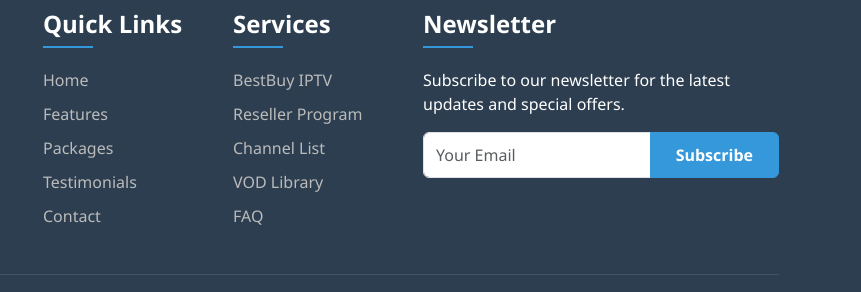
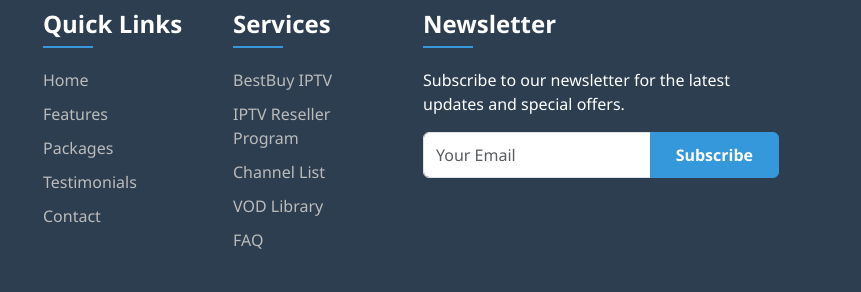
Before and after one commit to bestbuyiptvtv/bestbuyiptvtv.github.com, a plain HTML site: page index.html in a window 1280 px wide. Shown: the part 4235-4527 px from the top of the page, 419-1280 px from the left. Drawn offline with nearby package versions, Linux system fonts and the light colour scheme.

Commit message:
Update index.html

```diff
--- a/index.html
+++ b/index.html
@@ -699,7 +699,7 @@
                         <h4>Services</h4>
                         <ul>
                             <li><a href="https://best-buy-iptv.store/">BestBuy IPTV</a></li>
-                            <li><a href="https://best-buy-iptv.store/best-iptv-reseller/">Reseller Program</a></li>
+                            <li><a href="https://best-buy-iptv.store/best-iptv-reseller/">IPTV Reseller Program</a></li>
                             <li><a href="https://best-buy-iptv.store/channel-list/">Channel List</a></li>
                             <li><a href="#">VOD Library</a></li>
                             <li><a href="https://best-buy-iptv.store/#FAQs">FAQ</a></li>
```
